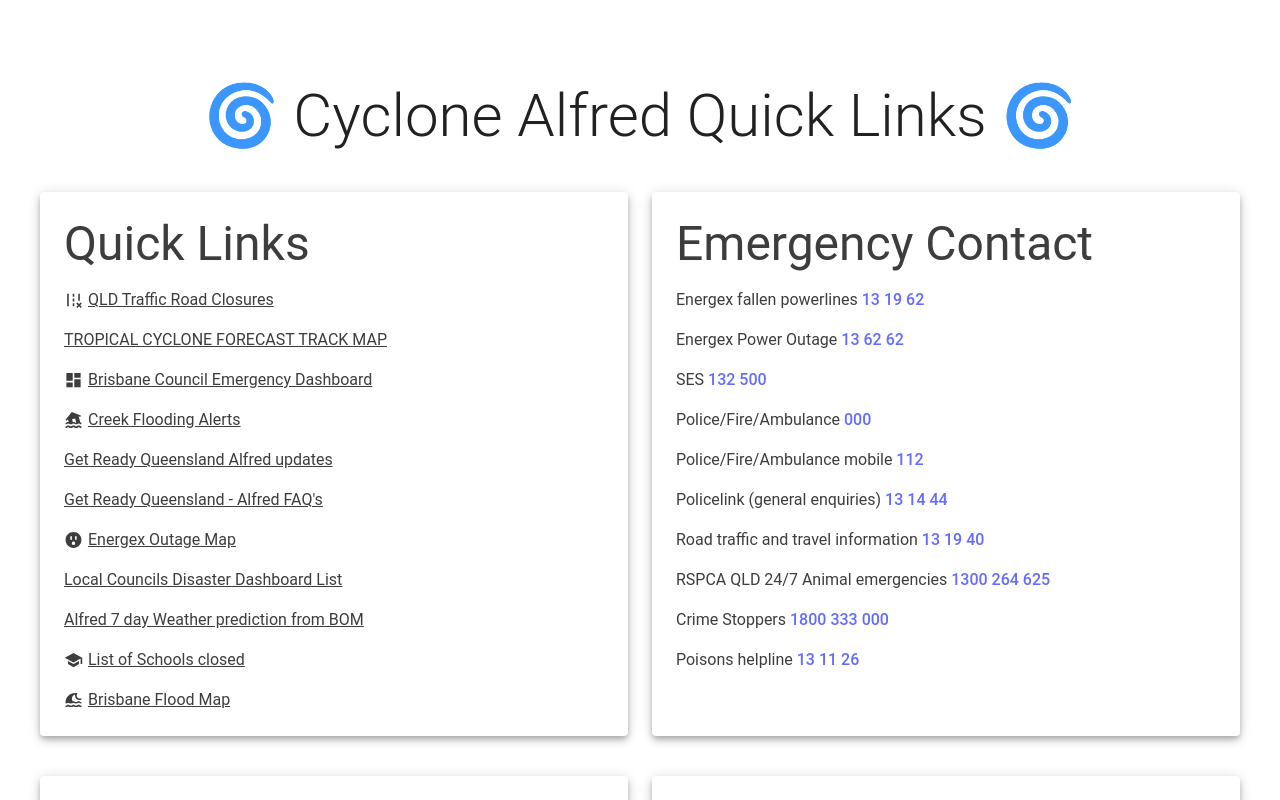
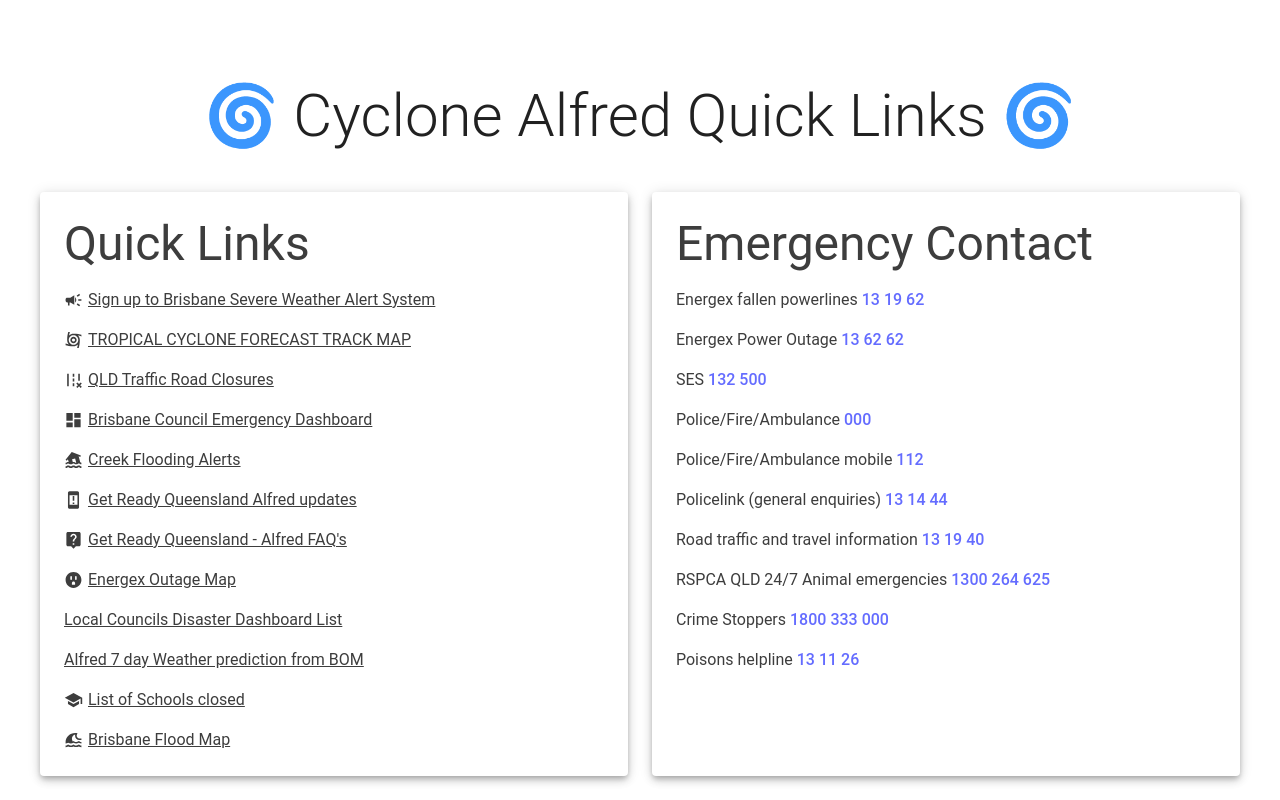
Before and after one commit to cutierobot/CycloneAlfredQuickLinks, a React (Vite) app: page / in a window 1280 px wide. Shown: the top 800 px of the page. Built offline with nearby package versions, Linux system fonts and the light colour scheme.

Commit message:
#2 added Brisbane Severe Weather Alert System

```diff
--- a/src/components/QuickLinks.tsx
+++ b/src/components/QuickLinks.tsx
@@ -8,6 +8,10 @@
 import FloodIcon from '@mui/icons-material/Flood';
 import SchoolIcon from '@mui/icons-material/School';
 import TsunamiIcon from '@mui/icons-material/Tsunami';
+import CampaignIcon from '@mui/icons-material/Campaign';
+import CycloneIcon from '@mui/icons-material/Cyclone';
+import LiveHelpIcon from '@mui/icons-material/LiveHelp';
+import SystemSecurityUpdateWarningIcon from '@mui/icons-material/SystemSecurityUpdateWarning';
 
 import Grouping from "./Grouping";
 import { quickLinksStyling } from "../Styles";
@@ -28,7 +32,7 @@
     return (
         <Grid
             size={{ xs: 12, md: 12 }}
-            // color='#ECECEC'
+        // color='#ECECEC'
         >
             <Link
                 href={url}
@@ -54,15 +58,25 @@
             groupHeading="Quick Links"
         >
             <QuickLink
+                url='https://www.brisbane.qld.gov.au/community-and-safety/community-safety/disasters-and-emergencies/brisbane-severe-weather-alert'
+                text='Sign up to Brisbane Severe Weather Alert System'
+            >
+                <CampaignIcon color='inherit' sx={{ paddingRight: '5px' }} />
+            </QuickLink>
+
+            <QuickLink
+                url='http://www.bom.gov.au/products/IDQ65002.shtml'
+                text='TROPICAL CYCLONE FORECAST TRACK MAP'
+            >
+                <CycloneIcon color='inherit' sx={{ paddingRight: '5px' }} />
+            </QuickLink>
+
+            <QuickLink
                 url='https://qldtraffic.qld.gov.au/'
                 text='QLD Traffic Road Closures'
             >
                 <RemoveRoadIcon color='inherit' sx={{ paddingRight: '5px' }} />
             </QuickLink>
-            <QuickLink
-                url='http://www.bom.gov.au/products/IDQ65002.shtml'
-                text='TROPICAL CYCLONE FORECAST TRACK MAP'
-            />
 
             <QuickLink
                 url='https://www.brisbane.qld.gov.au/community-and-safety/community-safety/disasters-and-emergencies/emergency-dashboard'
@@ -75,18 +89,22 @@
                 url='https://www.brisbane.qld.gov.au/community-and-safety/community-safety/disasters-and-emergencies/creek-flooding-alerts'
                 text='Creek Flooding Alerts'
             >
-                <FloodIcon color='inherit' sx={{ paddingRight: '5px' }}/>
+                <FloodIcon color='inherit' sx={{ paddingRight: '5px' }} />
             </QuickLink>
 
             <QuickLink
                 url='https://www.getready.qld.gov.au/news/tropical-cyclone-alfred-march-2025'
                 text='Get Ready Queensland Alfred updates'
-            />
+            >
+                <SystemSecurityUpdateWarningIcon color='inherit' sx={{ paddingRight: '5px' }} />
+            </QuickLink>
 
             <QuickLink
                 url='https://www.getready.qld.gov.au/cyclone-alfred-faqs'
                 text="Get Ready Queensland - Alfred FAQ's"
-            />
+            >
+                <LiveHelpIcon color='inherit' sx={{ paddingRight: '5px' }} />
+            </QuickLink>
 
             <QuickLink
                 url='https://www.energex.com.au/outages/outage-finder/outage-finder-map/'
```
